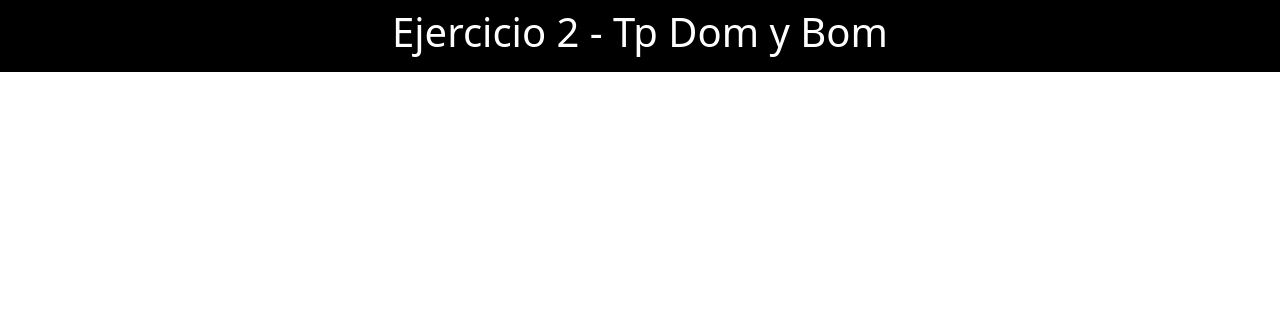
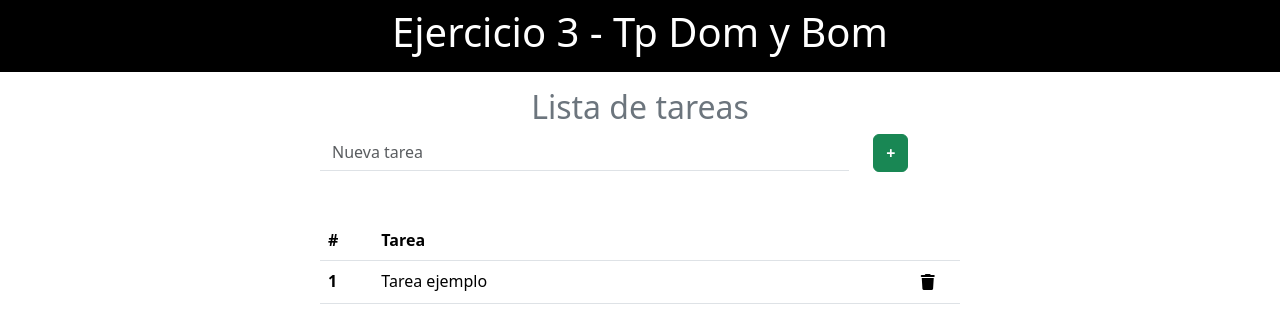
Before and after one commit to Pablolsardi/tpDomBomEj3, a plain HTML site: page index.html in a window 1280 px wide. Drawn offline with nearby package versions, Linux system fonts and the light colour scheme.

Commit message:
maquetado agregado

```diff
--- a/css/style.css
+++ b/css/style.css
@@ -0,0 +1,18 @@
+main form{
+    width: 50%;
+}
+
+#sectionList{
+    width: 50%;
+}
+
+@media screen and (max-width: 768px){
+
+    main form{
+        width: 75%;
+    }
+
+    h1{
+        font-size: medium;
+    }
+}
--- a/index.html
+++ b/index.html
@@ -5,25 +5,60 @@
     <meta charset="UTF-8">
     <meta name="viewport" content="width=device-width, initial-scale=1.0">
     <meta name="author" content="Pablo López Sardi">
-    <meta name="description" content="Ejercicio 2 del TP de DOM y BOM">
+    <meta name="description" content="Ejercicio 3 del TP de DOM y BOM">
     <meta name="keywords" content="dom, bom, javascript, logica, objetos">
     <link href="https://cdn.jsdelivr.net/npm/bootstrap@5.3.2/dist/css/bootstrap.min.css" rel="stylesheet"
         integrity="sha384-T3c6CoIi6uLrA9TneNEoa7RxnatzjcDSCmG1MXxSR1GAsXEV/Dwwykc2MPK8M2HN" crossorigin="anonymous">
     <link rel="stylesheet" href="https://cdn.jsdelivr.net/npm/bootstrap-icons@1.11.1/font/bootstrap-icons.css">
     <link rel="stylesheet" href="./css/style.css">
+    <script src="https://kit.fontawesome.com/e9bf42216d.js" crossorigin="anonymous"></script>
     <title>TP Dom y Bom Ej3</title>
 </head>
 
 <body>
     <header class="bg-black py-2">
-        <h1 class="text-center text-white">Ejercicio 2 - Tp Dom y Bom</h1>
+        <h1 class="text-center text-white">Ejercicio 3 - Tp Dom y Bom</h1>
     </header>
 
+    <main>
+        <div class="mt-3">
+            <h2 class="text-center text-secondary">Lista de tareas</h2>
+        </div>
+        <form class="mx-auto">
+            <div class="row">
+                <div class="col-10">
+                    <input type="text" class="form-control border-top-0 border-start-0 border-end-0 rounded-0"
+                        id="inputTarea" minlength="4" maxlength="40" placeholder="Nueva tarea" required>
+                </div>
+                <div class="col-1 text-center h-auto">
+                    <button type="submit" class="btn btn-success" onclick="agregarTarea(event)"><b>+</b></button>
+                </div>
+            </div>
+        </form>
 
+        <div class="mt-5 mx-auto" id="sectionList">
+            <table class="table">
+                <thead>
+                    <tr class="">
+                        <th class="col-1" scope="col">#</th>
+                        <th class="col-10" scope="col">Tarea</th>
+                        <th class="col-1" scope="col"></th>
+                    </tr>
+                </thead>
+                <tbody>
+                    <tr>
+                        <th class="col-1"  scope="row">1</th>
+                        <td class="col-10" >Tarea ejemplo</td>
+                        <td class="col-1" > <button class="border-0 bg-white" onclick="borrarItem()"><i class="fa-solid fa-trash"></i></button></td>
+                    </tr>
+                </tbody>
+            </table>
+        </div>
+
+    </main>
     <script src="https://cdn.jsdelivr.net/npm/bootstrap@5.3.2/dist/js/bootstrap.bundle.min.js"
-        integrity="sha384-C6RzsynM9kWDrMNeT87bh95OGNyZPhcTNXj1NW7RuBCsyN/o0jlpcV8Qyq46cDfL"
-        crossorigin="anonymous">
-    </script>
+        integrity="sha384-C6RzsynM9kWDrMNeT87bh95OGNyZPhcTNXj1NW7RuBCsyN/o0jlpcV8Qyq46cDfL" crossorigin="anonymous">
+        </script>
     <script src="./js/app.js"></script>
 </body>
 
```
